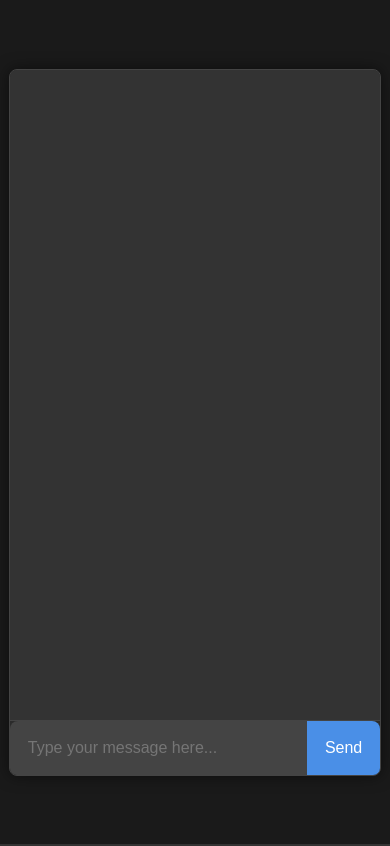
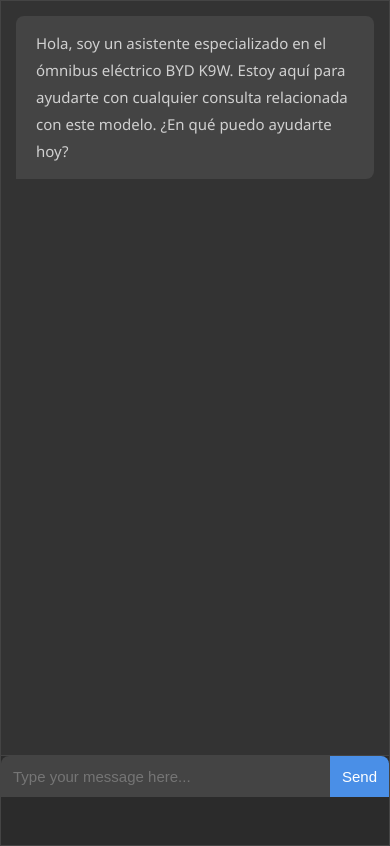
Before and after one commit to mcurielreyes2/Cutcsa_Test, a Flask app: page / in a window 390 px wide. Run offline with Flask 2, Linux system fonts and the light colour scheme.

Commit message:
Agregar mensaje de bienvenida y ajustes de estilo responsive

```diff
--- a/static/style.css
+++ b/static/style.css
@@ -3,7 +3,7 @@
     display: flex;
     justify-content: center;
     align-items: center;
-    height: 100vh;
+    min-height: 100vh; /* Cambiado de height a min-height */
     font-family: 'Segoe UI', Tahoma, Geneva, Verdana, sans-serif;
     background-color: #1a1a1a;
     margin: 0;
@@ -12,7 +12,7 @@
 
 /* Chat container styling */
 .chat-container {
-    width: 800px; /* Increased width for larger chat area */
+    width: 800px;
     max-width: 95%;
     border-radius: 8px;
     background-color: #2b2b2b;
@@ -25,9 +25,9 @@
 
 /* Chat box styling */
 #chat-box {
-    height: 600px; /* Increased height for larger chat area */
+    height: 600px;
     overflow-y: auto;
-    padding: 25px; /* Slightly larger padding */
+    padding: 25px;
     background-color: #333;
     display: flex;
     flex-direction: column;
@@ -40,8 +40,8 @@
     padding: 14px 20px;
     border-radius: 8px;
     max-width: 75%;
-    line-height: 1.8; /* Better line spacing */
-    font-size: 16px; /* Increased font size */
+    line-height: 1.8;
+    font-size: 16px;
     word-wrap: break-word;
     white-space: pre-line;
 }
@@ -80,7 +80,7 @@
 /* Input and send button styling */
 #user-input, #send-button {
     padding: 18px;
-    font-size: 16px; /* Increased font size for input and button */
+    font-size: 16px;
     border: none;
     outline: none;
 }
@@ -141,3 +141,33 @@
         transform: scale(1);
     }
 }
+
+/* Media Query for Mobile Screens */
+@media (max-width: 768px) {
+    /* Adjust chat container width and height */
+    .chat-container {
+        width: 100%;
+        max-width: 100%;
+        height: 100vh;
+        border-radius: 0;
+    }
+
+    /* Adjust chat box height */
+    #chat-box {
+        height: calc(100vh - 120px); /* Ajuste para que encaje bien en pantalla móvil */
+        padding: 15px;
+        font-size: 15px;
+    }
+
+    /* Adjust message font size and width */
+    .user-message, .assistant-message {
+        font-size: 15px;
+        max-width: 90%;
+    }
+
+    /* Adjust input and button padding and font size */
+    #user-input, #send-button {
+        padding: 12px;
+        font-size: 15px;
+    }
+}
--- a/templates/index.html
+++ b/templates/index.html
@@ -15,6 +15,16 @@
         </div>
     </div>
     <script>
+        // Display welcome message when the page loads
+        window.onload = function() {
+            const chatBox = document.getElementById("chat-box");
+            const welcomeMessage = document.createElement("div");
+            welcomeMessage.className = "assistant-message";
+            welcomeMessage.innerText = "Hola, soy un asistente especializado en el ómnibus eléctrico BYD K9W. Estoy aquí para ayudarte con cualquier consulta relacionada con este modelo. ¿En qué puedo ayudarte hoy?";
+            chatBox.appendChild(welcomeMessage);
+            chatBox.scrollTop = chatBox.scrollHeight; // Auto-scroll to latest message
+        };
+
         async function sendMessage() {
             const inputField = document.getElementById("user-input");
             const message = inputField.value.trim();
@@ -27,11 +37,11 @@
             userMessage.className = "user-message";
             userMessage.innerText = message;
             chatBox.appendChild(userMessage);
-            chatBox.scrollTop = chatBox.scrollHeight;
+            chatBox.scrollTop = chatBox.scrollHeight; // Auto-scroll to latest message
 
             // Display typing indicator
             const typingIndicator = document.createElement("div");
-            typingIndicator.className = "assistant-message waiting-message";
+            typingIndicator.className = "assistant-message";
             typingIndicator.innerHTML = '<span class="typing-indicator"></span><span class="typing-indicator"></span><span class="typing-indicator"></span>';
             chatBox.appendChild(typingIndicator);
             chatBox.scrollTop = chatBox.scrollHeight;
@@ -53,7 +63,7 @@
             assistantMessage.className = "assistant-message";
             chatBox.appendChild(assistantMessage);
             typeWriterEffect(assistantMessage, data.message);
-            chatBox.scrollTop = chatBox.scrollHeight;
+            chatBox.scrollTop = chatBox.scrollHeight; // Auto-scroll to latest message
         }
 
         // Typing effect for assistant's response
@@ -63,7 +73,7 @@
                 if (index < text.length) {
                     element.innerHTML += text.charAt(index);
                     index++;
-                    setTimeout(type, 15); // Adjust typing speed here
+                    setTimeout(type, 10); // Adjust typing speed here
                 }
             }
             type();
```
